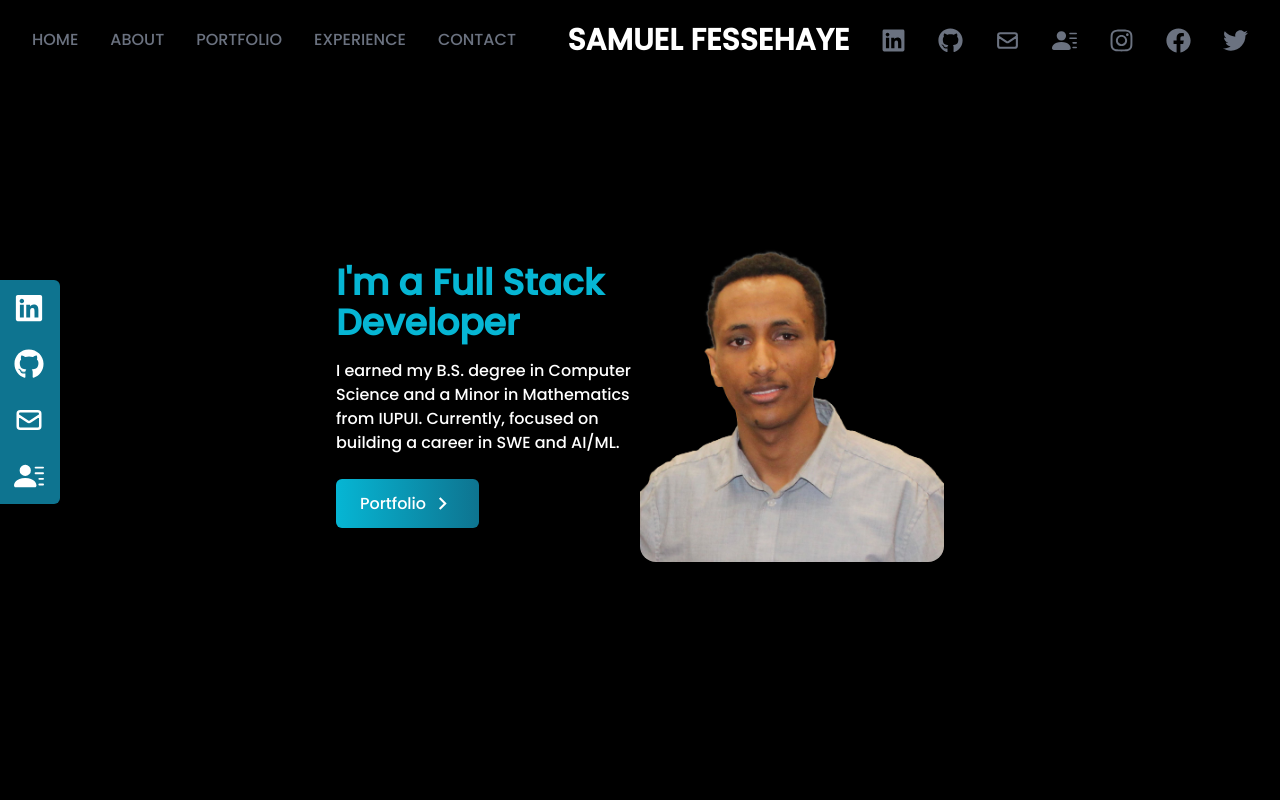
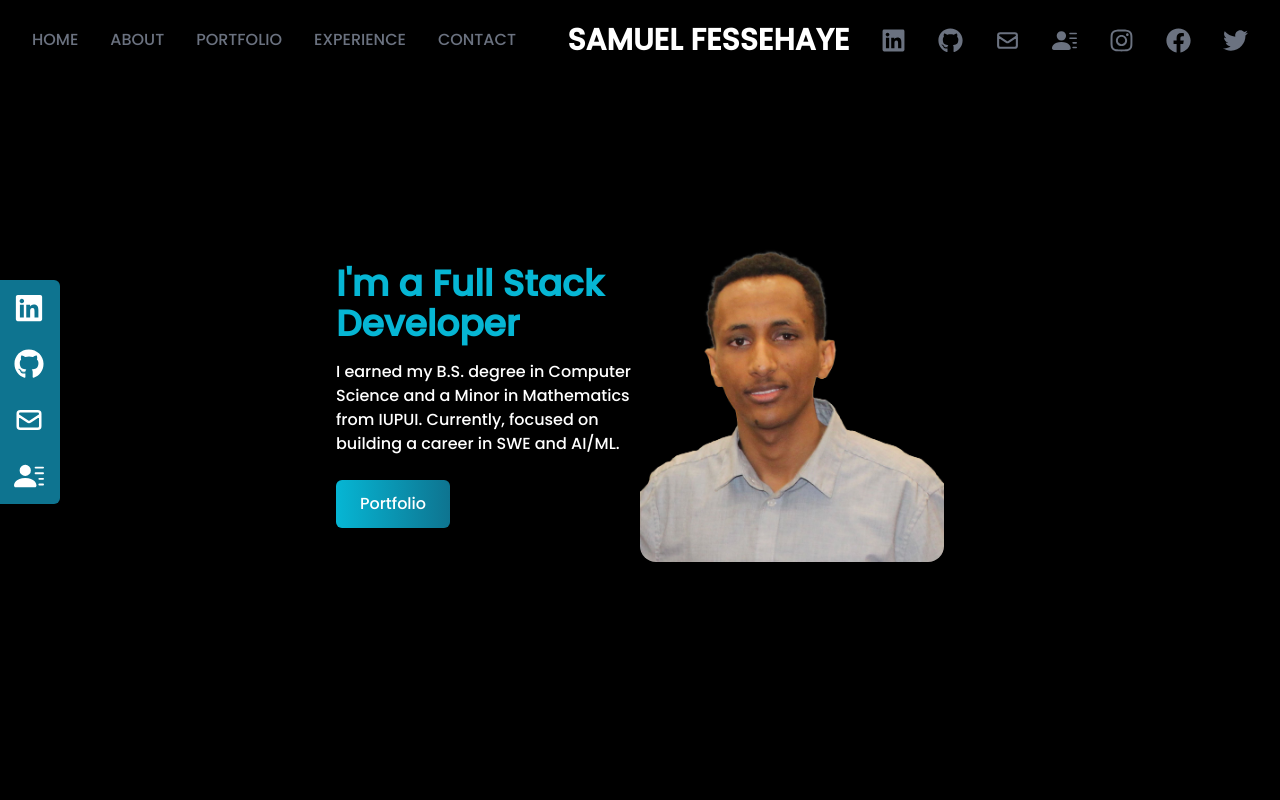
Before and after one commit to Sam-Wel/my-fortfolio, a React (Create React App) app: page / in a window 1280 px wide. Shown: the top 800 px of the page. Built offline with nearby package versions, Linux system fonts and the light colour scheme.

Commit message:
fixing toggle 6

```diff
--- a/src/components/Home.jsx
+++ b/src/components/Home.jsx
@@ -1,6 +1,5 @@
 import React from "react";
 import HeroImage from "../assets/heroImage.png";
-import { MdOutlineKeyboardArrowRight } from "react-icons/md";
 import { Link } from "react-scroll";
 
 const Home = () => {
@@ -26,9 +25,6 @@ const Home = () => {
               className="group text-white w-fit px-6 py-3 my-2 flex items-center rounded-md bg-gradient-to-r from-cyan-500 to-cyan-700 cursor-pointer"
             >
               Portfolio
-              <span className="group-hover:rotate-90 duration-300">
-                <MdOutlineKeyboardArrowRight size={25} className="ml-1" />
-              </span>
             </Link>
           </div>
         </div>
```
